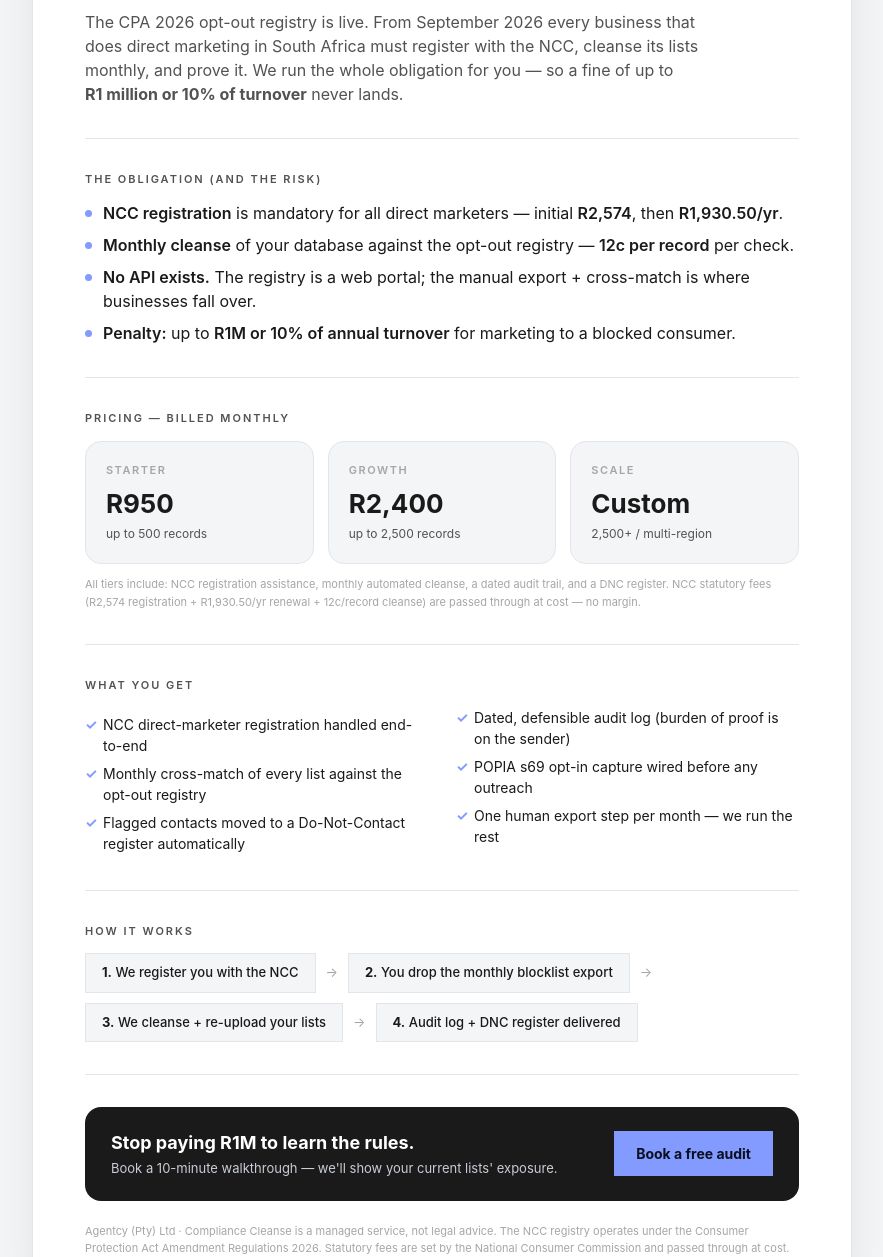
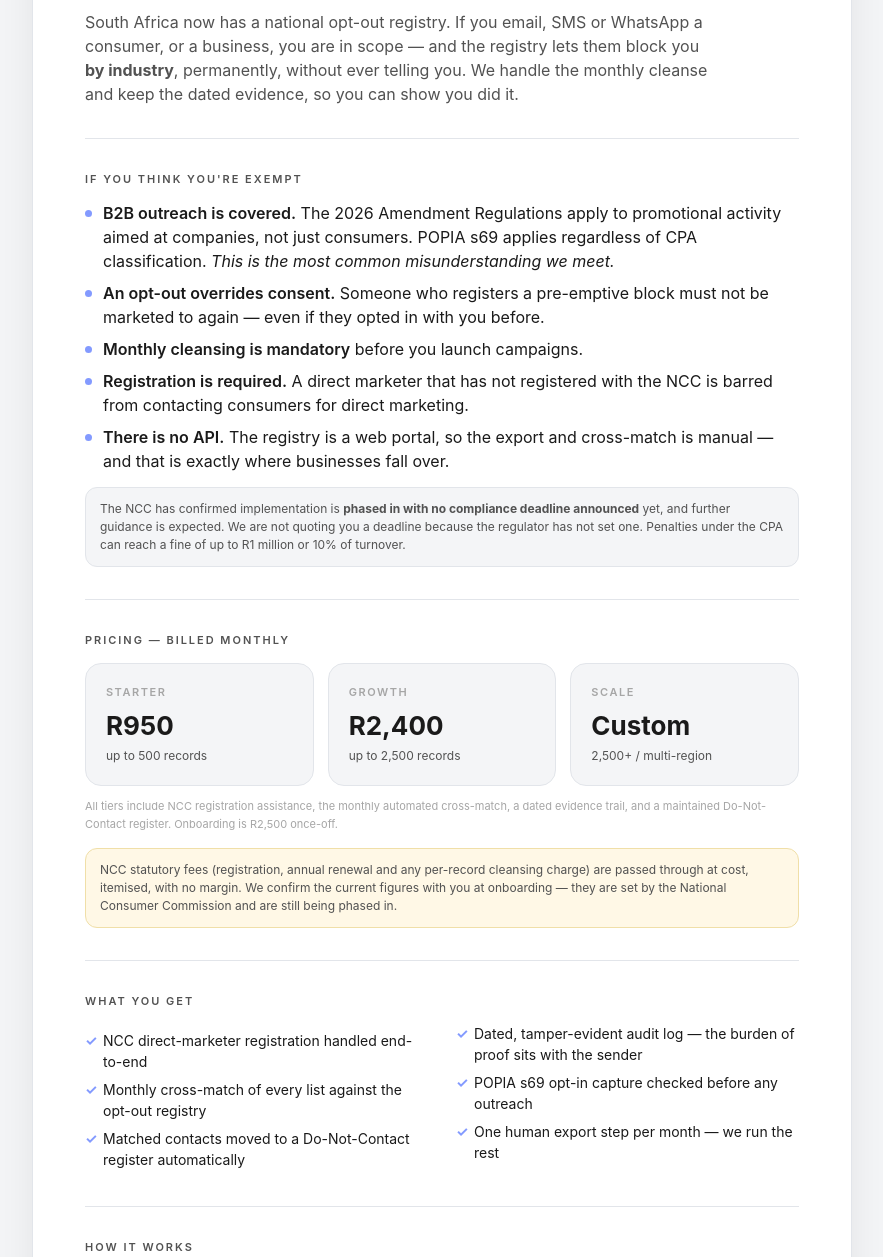
Before and after one commit to mikewithoutthemechanics/sa-direct-marketing-cli, a website: page docs/compliance-cleanse-one-pager.html in a window 1280 px wide. Shown: the part 243-1500 px from the top of the page, without its empty margins (198-1081 px from the left). Drawn offline with Linux system fonts and the light colour scheme.

Commit message:
docs: correct unsupported claims in the Compliance Cleanse one-pager
The page was live and made claims the regulator has not made. Corrected
against the verified legal position (Bowmans 21 Apr 2026; SchoemanLaw via
Polity 29 Jun 2026; NCC 24 Jul 2026 stakeholder webinar via Media Online
21 Aug 2026).

Removed - none of these are supported:
- "From September 2026 every business that does direct marketing ...
  must register". The NCC has announced NO compliance deadline;
  implementation is phased in with further guidance to follow. The page
  now says exactly that, and explains why we do not quote a deadline.
- "We run the whole obligation for you". The NCC's own wording is that
  lists are cleansed THROUGH the Registry; we match locally and manage
  the monthly cleanse, register and evidence. Restated honestly, with
  the submission step described as guided rather than replaced.
- The statutory fee figures (R2,574 registration, R1,930.50/yr renewal,
  12c per record) were printed as fact but could not be verified
  against a primary source. Removed from the pricing block and replaced
  with a flagged note: passed through at cost, confirmed at onboarding.

Added:
- B2B is in scope, as the lead hook. The 2026 Amendment Regulations
  apply to promotional activity directed at juristic persons, and POPIA
  s69 applies regardless of CPA classification. Most prospects believe
  they are exempt.
- The registry supports blocking by industry/company/channel/purpose,
  not only blanket opt-out. This is the fear that sells the service.
- Named the instruments (CPA Amendment Regulations 2026, effective
  15 Apr 2026; POPIA Act 4 of 2013 s69) and stated plainly that this is
  a managed service, not legal advice, and not a law firm.

Pricing tiers and design are unchanged; added a R2,500 one-off
onboarding fee.

Closes C-10, C-11, and the unverified-fee part of the review.

```diff
--- a/docs/compliance-cleanse-one-pager.html
+++ b/docs/compliance-cleanse-one-pager.html
@@ -48,6 +48,9 @@
   .cta a{background:var(--accent);color:#0B1020;text-decoration:none;font-weight:700;
     padding:12px 22px;border-radius:pill;white-space:nowrap;font-size:14px}
   .foot{font-size:11px;color:var(--mute);margin-top:22px;line-height:1.6}
+  .note{font-size:12px;color:var(--steel);background:var(--surface);border:1px solid var(--line);
+    border-radius:12px;padding:12px 14px;margin-top:14px}
+  .flag{background:#FFF8E6;border-color:#F0DFA8}
   @media(max-width:640px){.grid{grid-template-columns:1fr}.incl{columns:1}.page{padding:32px 24px}}
 </style>
 </head>
@@ -56,19 +59,29 @@
     <div class="wordmark">agentc<span>y</span></div>
     <div class="kicker">Compliance-as-a-Service</div>
     <h1>Compliance Cleanse</h1>
-    <p class="lede">The CPA 2026 opt-out registry is live. From September 2026 every business that does
-      direct marketing in South Africa must register with the NCC, cleanse its lists monthly, and prove it.
-      We run the whole obligation for you — so a fine of up to <b>R1&nbsp;million or 10% of turnover</b> never lands.</p>
+    <p class="lede">South Africa now has a national opt-out registry. If you email, SMS or WhatsApp a
+      consumer, or a business, you are in scope — and the registry lets them block you
+      <b>by industry</b>, permanently, without ever telling you. We handle the monthly cleanse and keep the
+      dated evidence, so you can show you did it.</p>
 
     <div class="rule"></div>
 
-    <h2>The obligation (and the risk)</h2>
+    <h2>If you think you're exempt</h2>
     <ul class="problem">
-      <li><b>NCC registration</b> is mandatory for all direct marketers — initial <b>R2,574</b>, then <b>R1,930.50/yr</b>.</li>
-      <li><b>Monthly cleanse</b> of your database against the opt-out registry — <b>12c per record</b> per check.</li>
-      <li><b>No API exists.</b> The registry is a web portal; the manual export + cross-match is where businesses fall over.</li>
-      <li><b>Penalty:</b> up to <b>R1M or 10% of annual turnover</b> for marketing to a blocked consumer.</li>
+      <li><b>B2B outreach is covered.</b> The 2026 Amendment Regulations apply to promotional activity aimed at
+        companies, not just consumers. POPIA s69 applies regardless of CPA classification.
+        <i>This is the most common misunderstanding we meet.</i></li>
+      <li><b>An opt-out overrides consent.</b> Someone who registers a pre-emptive block must not be marketed to
+        again — even if they opted in with you before.</li>
+      <li><b>Monthly cleansing is mandatory</b> before you launch campaigns.</li>
+      <li><b>Registration is required.</b> A direct marketer that has not registered with the NCC is barred from
+        contacting consumers for direct marketing.</li>
+      <li><b>There is no API.</b> The registry is a web portal, so the export and cross-match is manual — and that
+        is exactly where businesses fall over.</li>
     </ul>
+    <div class="note">The NCC has confirmed implementation is <b>phased in with no compliance deadline announced</b>
+      yet, and further guidance is expected. We are not quoting you a deadline because the regulator has not set
+      one. Penalties under the CPA can reach a fine of up to R1&nbsp;million or 10% of turnover.</div>
 
     <div class="rule"></div>
 
@@ -90,9 +103,11 @@
         <div class="sub">2,500+ / multi-region</div>
       </div>
     </div>
-    <p class="foot" style="margin-top:12px">All tiers include: NCC registration assistance, monthly automated cleanse,
-      a dated audit trail, and a DNC register. NCC statutory fees (R2,574 registration + R1,930.50/yr renewal +
-      12c/record cleanse) are passed through at cost — no margin.</p>
+    <p class="foot" style="margin-top:12px">All tiers include NCC registration assistance, the monthly automated
+      cross-match, a dated evidence trail, and a maintained Do-Not-Contact register. Onboarding is R2,500 once-off.</p>
+    <div class="note flag">NCC statutory fees (registration, annual renewal and any per-record cleansing charge) are
+      passed through at cost, itemised, with no margin. We confirm the current figures with you at onboarding —
+      they are set by the National Consumer Commission and are still being phased in.</div>
 
     <div class="rule"></div>
 
@@ -100,9 +115,9 @@
     <ul class="incl">
       <li>NCC direct-marketer registration handled end-to-end</li>
       <li>Monthly cross-match of every list against the opt-out registry</li>
-      <li>Flagged contacts moved to a Do-Not-Contact register automatically</li>
-      <li>Dated, defensible audit log (burden of proof is on the sender)</li>
-      <li>POPIA s69 opt-in capture wired before any outreach</li>
+      <li>Matched contacts moved to a Do-Not-Contact register automatically</li>
+      <li>Dated, tamper-evident audit log — the burden of proof sits with the sender</li>
+      <li>POPIA s69 opt-in capture checked before any outreach</li>
       <li>One human export step per month — we run the rest</li>
     </ul>
 
@@ -112,26 +127,31 @@
     <div class="flow">
       <span class="step"><b>1.</b> We register you with the NCC</span>
       <span class="arrow">→</span>
-      <span class="step"><b>2.</b> You drop the monthly blocklist export</span>
+      <span class="step"><b>2.</b> You drop the monthly registry export</span>
       <span class="arrow">→</span>
-      <span class="step"><b>3.</b> We cleanse + re-upload your lists</span>
+      <span class="step"><b>3.</b> We cross-match and flag your lists</span>
       <span class="arrow">→</span>
-      <span class="step"><b>4.</b> Audit log + DNC register delivered</span>
+      <span class="step"><b>4.</b> DNC register + evidence delivered</span>
     </div>
+    <div class="note">We manage the monthly cleanse, the register and the evidence. Where the NCC requires a list to
+      be submitted <i>through</i> the registry itself, we guide and evidence that step rather than claim we replace
+      it.</div>
 
     <div class="rule"></div>
 
     <div class="cta">
       <div>
-        <div class="big">Stop paying R1M to learn the rules.</div>
-        <div class="small">Book a 10-minute walkthrough — we'll show your current lists' exposure.</div>
+        <div class="big">Stop guessing who blocked you.</div>
+        <div class="small">Book a 10-minute walkthrough — we'll show what your current lists' exposure looks like.</div>
       </div>
       <a href="https://cal.agentcy.co.za">Book a free audit</a>
     </div>
 
     <p class="foot">Agentcy (Pty) Ltd · Compliance Cleanse is a managed service, not legal advice.
-      The NCC registry operates under the Consumer Protection Act Amendment Regulations 2026.
-      Statutory fees are set by the National Consumer Commission and passed through at cost.</p>
+      The NCC opt-out registry operates under the Consumer Protection Act Amendment Regulations, 2026 (effective
+      15 April 2026), alongside POPIA (Act 4 of 2013) s69. Statutory fees are set by the National Consumer
+      Commission and passed through at cost. We are not a law firm — for advice on your specific obligations,
+      speak to an attorney.</p>
   </div>
 </body>
 </html>
```
Also changed, not shown: MSG.txt (added, +36 -0 lines).
